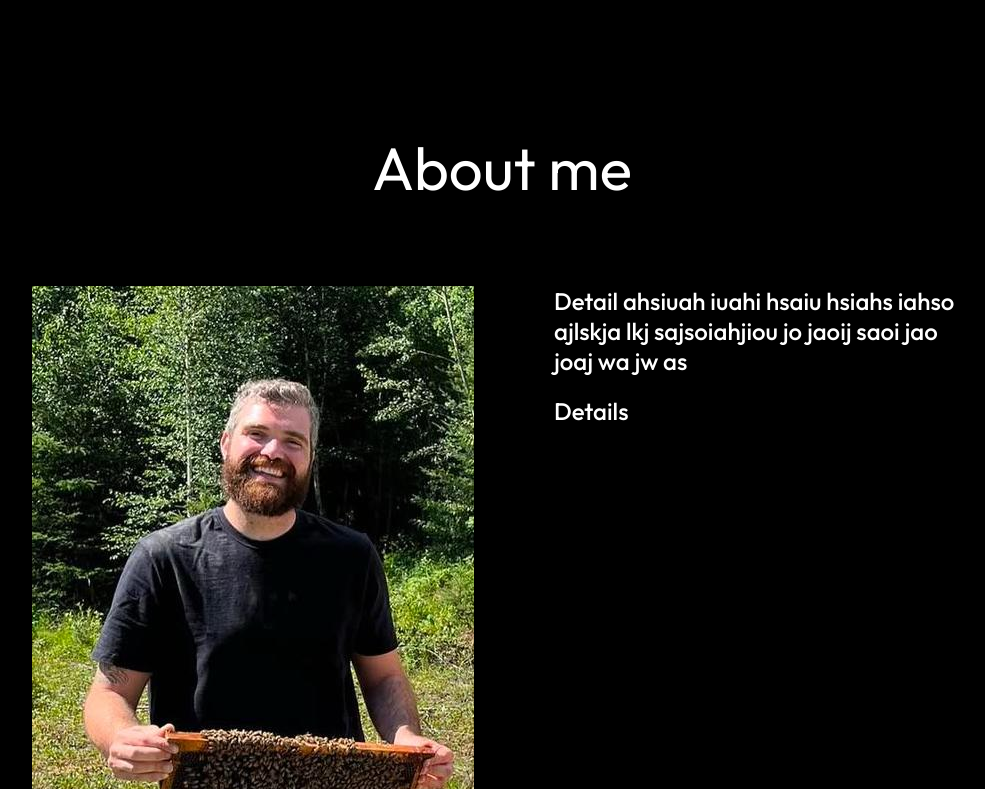
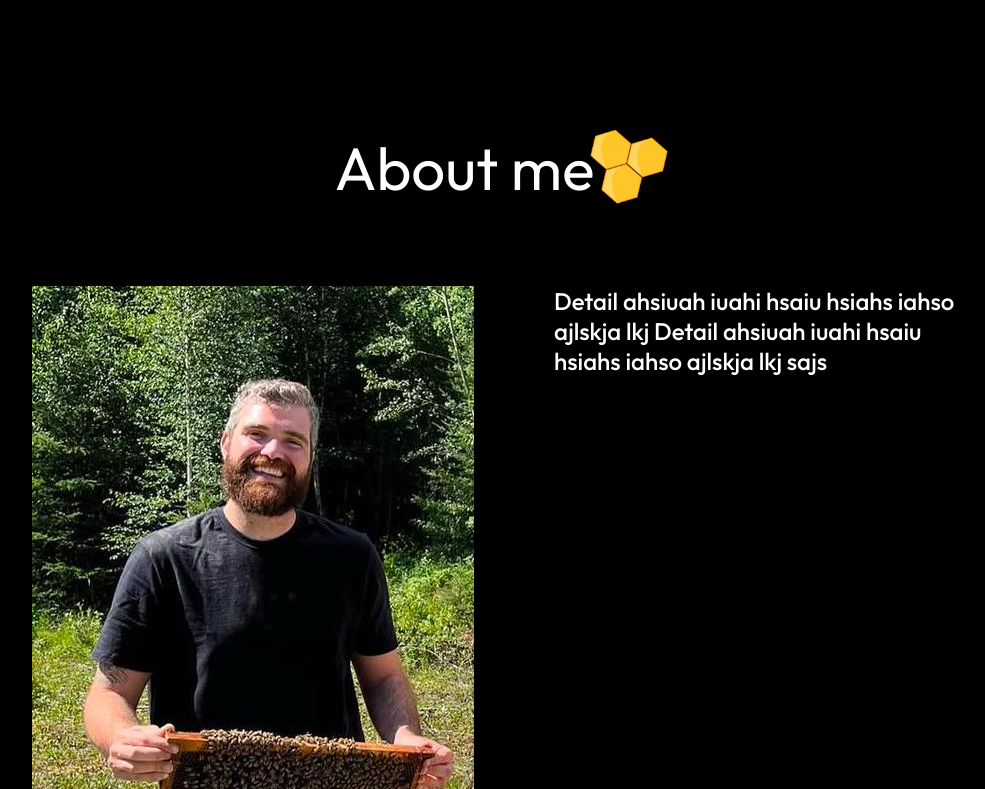
Before and after one commit to mcamilli/portfolio, a React (Vite) app: page / in a window 1280 px wide. Shown: the part 811-1600 px from the top of the page, without its empty margins (138-1123 px from the left). Built offline with nearby package versions, Linux system fonts and the light colour scheme.

Commit message:
Added footer and changes in about section

```diff
--- a/src/App.jsx
+++ b/src/App.jsx
@@ -4,6 +4,7 @@ import Header from './Components/Header/header'
 import About from './Components/About/About'
 import Publications from './Components/Publications/Publications'
 import Contact from './Components/Contact/Contact'
+import Footer from './Components/Footer/Footer'
 
 const App = () => {
   return (
@@ -13,6 +14,7 @@ const App = () => {
       <About/>
       <Publications/>
       <Contact/>
+      <Footer/>
     </div>
   )
 }
--- a/src/Components/About/About.css
+++ b/src/Components/About/About.css
@@ -11,10 +11,20 @@
     position: relative;
 }
 
+.about-title img{
+    position: absolute;
+    bottom: 0;
+    right: 0;
+    z-index: -1;
+    width: 80px;
+    height: 80px;
+}
+
 .about-title h1{
     padding: 0px, 30px;
     font-size: 60px;
     font-weight: 400;
+    margin-right: 75px;
 }
 
 .about-sections{
@@ -48,6 +58,7 @@
     margin-bottom: 80px;
     gap: 10px;
     transition: 0.5s;
+    margin-top: 400px;
 }
 
 .about-achievements h1{
--- a/src/Components/About/About.jsx
+++ b/src/Components/About/About.jsx
@@ -1,6 +1,7 @@
 import React from 'react'
 import './About.css'
 import profilepic from '../../assets/profile-about.jpeg'
+import logo2 from '../../assets/logo2.png'
 
 
 const About = () => {
@@ -8,6 +9,7 @@ const About = () => {
     <div className='about'>
         <div className='about-title'>
             <h1>About me</h1>
+            <img src={logo2} alt=''/>
         </div>
         <div className='about-sections'>
             <div className='about-left'>
@@ -15,11 +17,9 @@ const About = () => {
         </div>
             <div className='about-right'>
                 <div className='about-para'>
-                    <p>Detail ahsiuah iuahi hsaiu hsiahs iahso ajlskja lkj sajsoiahjiou jo jaoij saoi jao joaj wa jw as</p>
-                    <p>Details</p>
-                </div>
-            </div>
-        </div>
+                    <p>Detail ahsiuah iuahi hsaiu hsiahs iahso ajlskja lkj
+                    Detail ahsiuah iuahi hsaiu hsiahs iahso ajlskja lkj sajs
+                    </p>
                 <div className='about-achievements'>
                 <div className="about-achievement">
                     <h1>10 + </h1>
@@ -36,6 +36,10 @@ const About = () => {
                     <p>Years of teaching experience </p>
                 </div>
             </div>
+            </div>
+            </div>
+        </div>
+
 
     </div>
   )
--- /dev/null
+++ b/src/Components/Footer/Footer.css
@@ -0,0 +1,6 @@
+.footer {
+    margin: 50px 170px;
+    display: flex;
+    flex-direction: column;
+    gap: 30px;
+}
--- /dev/null
+++ b/src/Components/Footer/Footer.jsx
@@ -0,0 +1,15 @@
+import React from 'react'
+import './Footer.css'
+
+const Footer = () => {
+  return (
+    <div className='Footer'>
+        <hr/>
+        <div className="footer-bottom">
+            <p className='footer-bottom-left'> 2024 Marcelo Camilli</p>
+        </div>
+    </div>
+  )
+}
+
+export default Footer
```
Lines whose indentation alone changed are shown as unchanged.
